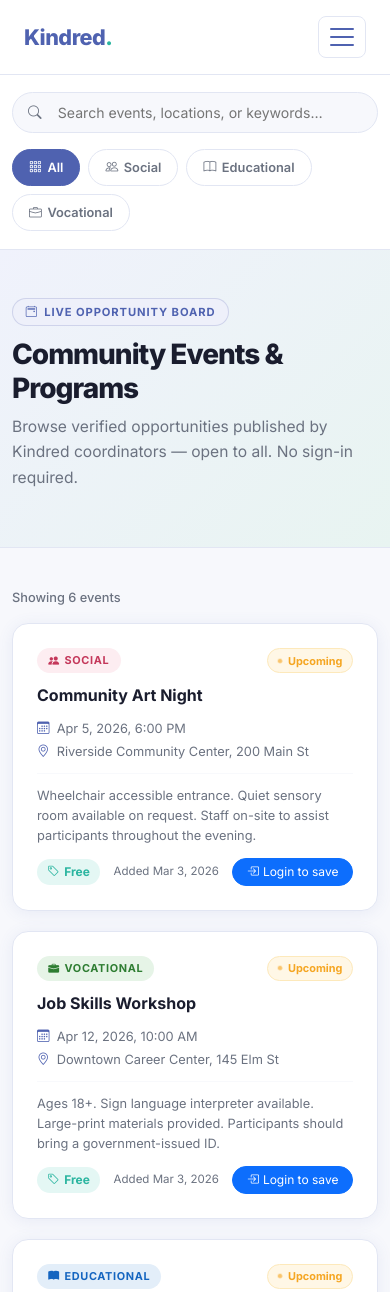
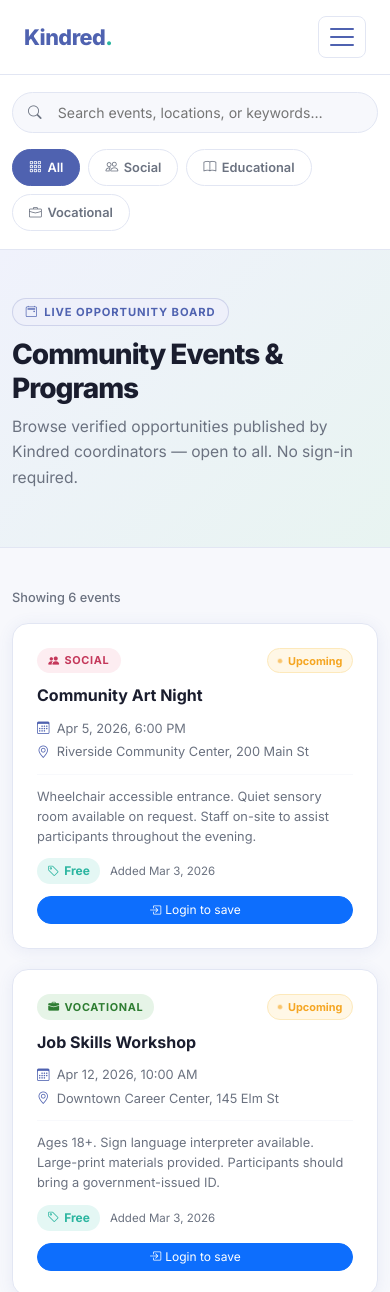
Before and after one commit to akhileshboda/SPRC, a plain HTML site: page events.html in a window 390 px wide. Shown: the top 1292 px of the page. Drawn offline with nearby package versions, Linux system fonts and the light colour scheme.

Commit message:
fix events.html card formatting issues

```diff
--- a/events.html
+++ b/events.html
@@ -318,7 +318,7 @@
 
         .event-meta-row {
             display: flex;
-            align-items: center;
+            align-items: flex-start;
             gap: 0.45rem;
             font-size: 0.8rem;
             color: var(--k-muted);
@@ -327,6 +327,42 @@
         .event-meta-row i {
             font-size: 0.78rem;
             color: var(--k-indigo);
+            flex-shrink: 0;
+            line-height: 1.5;
+            margin-top: 0.05rem;
+        }
+
+        .event-meta-text {
+            min-width: 0;
+            line-height: 1.5;
+            overflow-wrap: anywhere;
+        }
+
+        .event-card-footer {
+            display: flex;
+            align-items: center;
+            justify-content: space-between;
+            gap: 0.75rem;
+            margin-top: auto;
+            flex-wrap: wrap;
+        }
+
+        .event-card-footer-meta {
+            display: flex;
+            align-items: center;
+            gap: 0.6rem;
+            min-width: 0;
+            flex: 1 1 12rem;
+            flex-wrap: wrap;
+        }
+
+        .event-added-date {
+            font-size: 0.72rem;
+            color: var(--k-muted);
+            line-height: 1.4;
+        }
+
+        .event-card-footer .btn {
             flex-shrink: 0;
         }
 
@@ -468,6 +504,14 @@
             #eventsGrid {
                 grid-template-columns: 1fr;
             }
+
+            .event-card-footer {
+                align-items: stretch;
+            }
+
+            .event-card-footer .btn {
+                width: 100%;
+            }
         }
     </style>
 </head>
@@ -608,8 +652,8 @@
           <div class="event-card-title">${escapeHtml(event.title)}</div>
 
           <div class="d-flex flex-column gap-1">
-            ${event.dateTimeLabel ? `<div class="event-meta-row"><i class="bi bi-calendar3"></i><span>${escapeHtml(event.dateTimeLabel)}</span></div>` : ''}
-            ${event.location ? `<div class="event-meta-row"><i class="bi bi-geo-alt"></i><span>${escapeHtml(event.location)}</span></div>` : ''}
+            ${event.dateTimeLabel ? `<div class="event-meta-row"><i class="bi bi-calendar3"></i><span class="event-meta-text">${escapeHtml(event.dateTimeLabel)}</span></div>` : ''}
+            ${event.location ? `<div class="event-meta-row"><i class="bi bi-geo-alt"></i><span class="event-meta-text">${escapeHtml(event.location)}</span></div>` : ''}
           </div>
 
           <hr class="event-card-divider">
@@ -618,9 +662,12 @@
             ${escapeHtml(event.accommodations || '—')}
           </div>
 
-          <div class="d-flex align-items-center justify-content-between mt-auto">
-            ${event.cost ? `<span class="event-cost-chip"><i class="bi bi-tag"></i>${escapeHtml(event.cost)}</span>` : '<span></span>'}
-            <span style="font-size:0.72rem;color:var(--k-muted);">Added ${escapeHtml(event.dateAdded || '')}</span> ${actionButton(event, upcoming)}
+          <div class="event-card-footer">
+            <div class="event-card-footer-meta">
+              ${event.cost ? `<span class="event-cost-chip"><i class="bi bi-tag"></i>${escapeHtml(event.cost)}</span>` : ''}
+              <span class="event-added-date">Added ${escapeHtml(event.dateAdded || '')}</span>
+            </div>
+            ${actionButton(event, upcoming)}
           </div>
         </article>`;
         }
```
